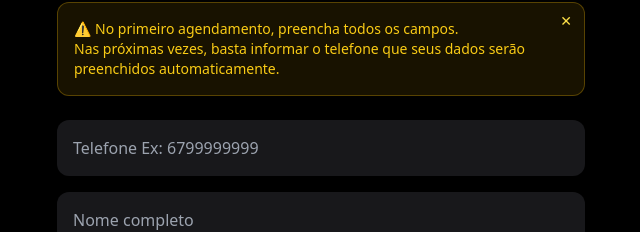
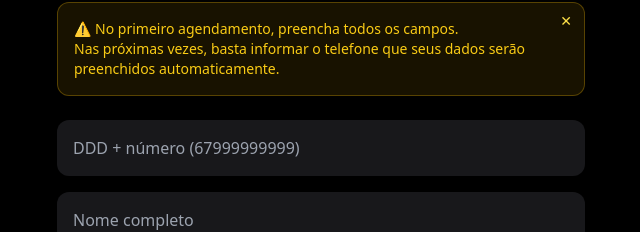
Before and after one commit to Fasty4444/mb-barbearia-app, a React (Vite) app: page /cliente in a window 1280 px wide. Shown: the part 122-354 px from the top of the page, without its empty margins (319-959 px from the left). Built offline with nearby package versions, Linux system fonts and the light colour scheme; no server answers.

Commit message:
melhoria no telefone do agendamento

```diff
--- a/src/pages/Cliente.jsx
+++ b/src/pages/Cliente.jsx
@@ -86,10 +86,15 @@ buscarCliente()
 /* ================= VALIDAÇÕES ================= */
 
 function handleTelefone(e){
-let valor = e.target.value.replace(/\D/g, "")
-if(valor.length <= 11){
-setTelefone(valor)
-}
+  let valor = e.target.value
+
+  // remove tudo que não for número
+  valor = valor.replace(/\D/g, "")
+
+  // limita a 11 dígitos
+  if(valor.length > 11) return
+
+  setTelefone(valor)
 }
 
 function handleNome(e){
@@ -115,6 +120,11 @@ setMostrarModal(true)
 /* ================= SALVAR ================= */
 
 async function confirmarAgendamento(){
+
+if (!telefone || telefone.length !== 11) {
+  alert("Digite um telefone válido com DDD (11 dígitos)")
+  return
+}
 
 try{
 
@@ -246,14 +256,13 @@ Nas próximas vezes, basta informar o telefone que seus dados serão preenchidos
 
 <input
   type="tel"
-  name="tel"
+  inputMode="numeric"
+  pattern="[0-9]*"
   autoComplete="tel"
-  inputMode="tel"
-
-  placeholder="Telefone Ex: 6799999999"
+  placeholder="DDD + número (67999999999)"
   value={telefone}
   onChange={handleTelefone}
-
+  maxLength={11}
   className="w-full p-4 mb-4 bg-zinc-900 rounded-xl"
 />
 
```
